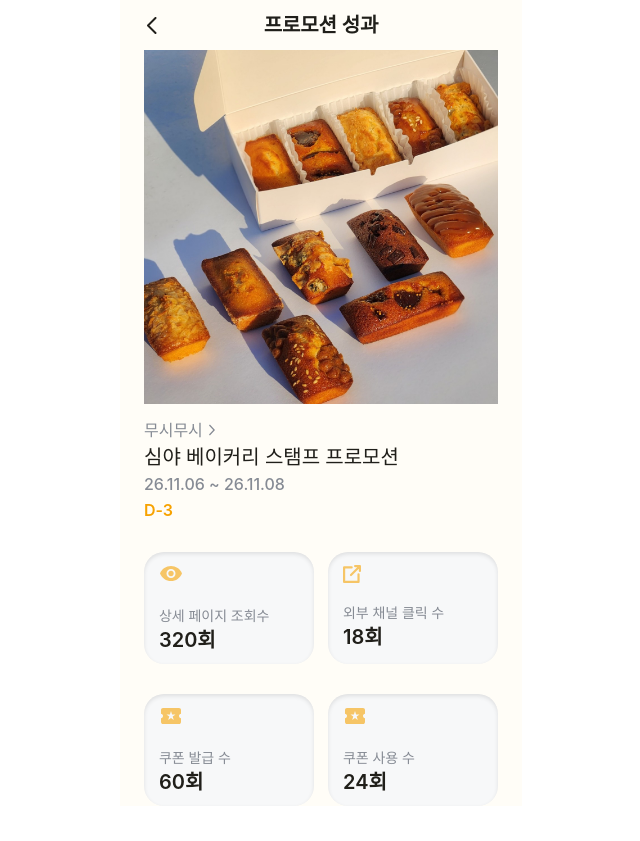
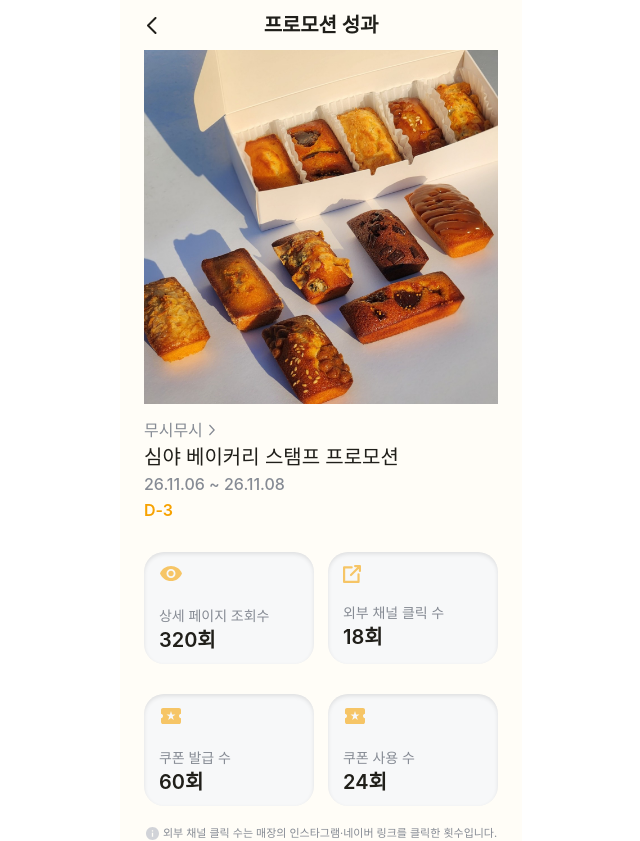
Before and after one commit to EWHA-SHINCHON1/godguum-frontend, a React (Vite) app: page /owner/promotions/1/performance in a window 1280 px wide. Shown: the whole page, without its empty margins (319-959 px from the left). Before the commit the page ends 806 px from the top, so only its background shows below. Built offline with nearby package versions, Linux system fonts and the light colour scheme; a web font is replaced by a local one.

Commit message:
fix: 점주 성과 화면 안내 문구 추가

```diff
--- a/src/pages/owner/OwnerPerformancePage.jsx
+++ b/src/pages/owner/OwnerPerformancePage.jsx
@@ -2,6 +2,7 @@ import { useNavigate } from "react-router-dom";
 import promotionImage from "../../assets/images/owner/owner-performance-promotion.png";
 import externalClicksIcon from "../../assets/icons/owner/performance-external-clicks.svg";
 import couponsIcon from "../../assets/icons/owner/performance-coupons.svg";
+import infoIcon from "../../assets/icons/owner/performance-info.svg";
 import viewsIcon from "../../assets/icons/owner/performance-views.svg";
 import storeForwardIcon from "../../assets/icons/owner/owner-store-forward.svg";
 import { Header } from "../../components/common";
@@ -74,6 +75,10 @@ export default function OwnerPerformancePage() {
             />
           ))}
         </section>
+        <p className="mt-5 flex items-center justify-center gap-[3px] text-caption1 font-normal tracking-[-0.011px] whitespace-nowrap text-fg-muted">
+          <img src={infoIcon} alt="" width={15} height={15} />
+          외부 채널 클릭 수는 매장의 인스타그램·네이버 링크를 클릭한 횟수입니다.
+        </p>
       </div>
     </main>
   );
```
Also changed, not shown: src/assets/icons/owner/performance-info.svg (added).
